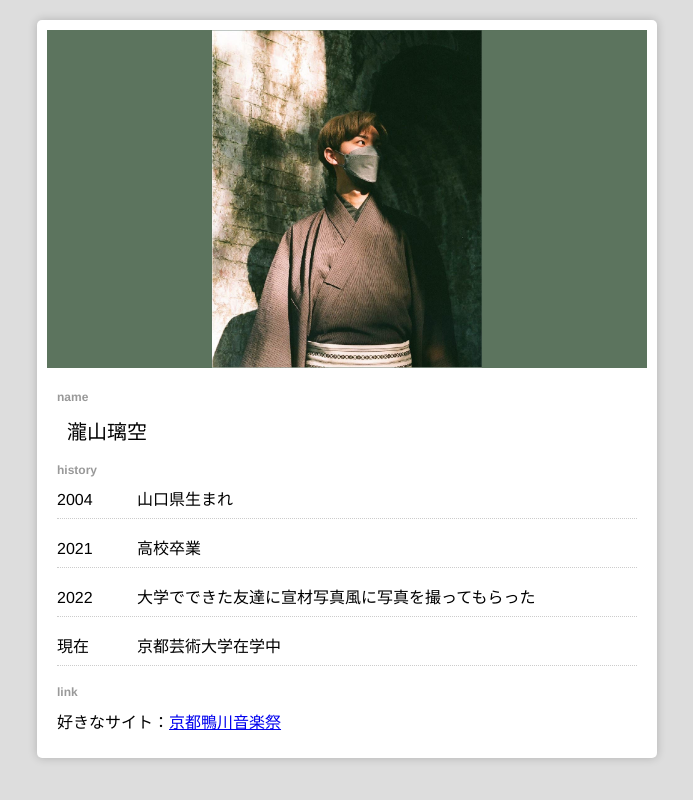
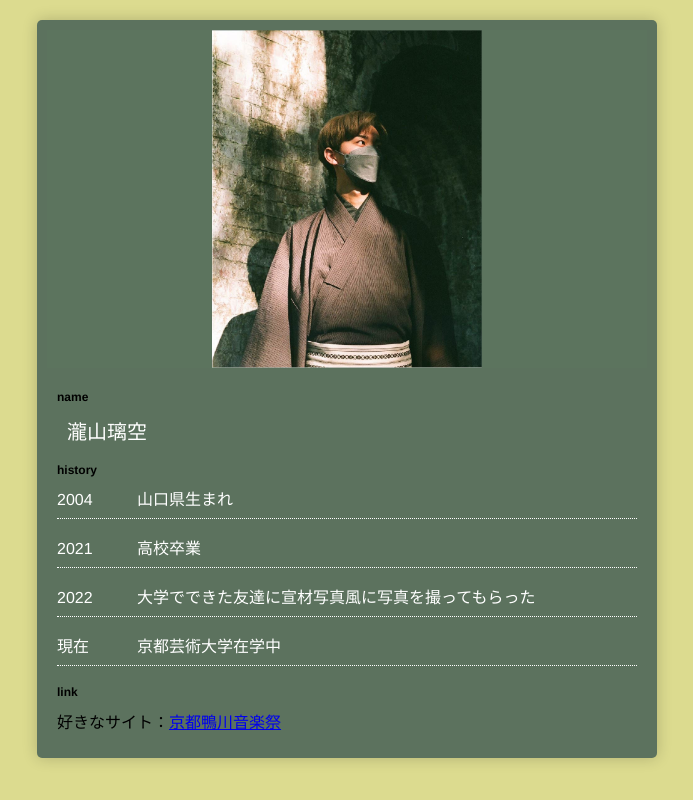
Before and after one commit to KUAD-XtechDesign/simple_page-kurimesshi, a plain HTML site: page index.html in a window 1280 px wide. Shown: the whole page, without its empty margins (293-986 px from the left). Drawn offline with Linux system fonts and the light colour scheme.

Commit message:
Update style.css

```diff
--- a/style.css
+++ b/style.css
@@ -2,7 +2,7 @@ body{
   font-family: "Helvetica Neue",Arial,"Hiragino Kaku Gothic ProN","Hiragino Sans",Meiryo,sans-serif;
   margin: 0;
   padding: 20px;
-  background-color: #ddd;
+  background-color: #dcdb8f;
   line-height: 1.8;
 }
 
@@ -21,10 +21,10 @@ img{
 .wrapper{
   max-width: 600px;
   margin: 0 auto;
-  background-color: #fff;
+  background-color: #5c725e;
   padding: 10px;
   border-radius: 5px;
-  box-shadow: 0 0 10px 0px rgba(0,0,0,0.2);
+  box-shadow: 0 0 15px 0px rgba(0,0,0,0.2);
 }
 
 #namecard{
@@ -36,6 +36,7 @@ img{
 h1.name{
   font-weight: normal;
   font-size: 20px;
+  color: #ffffff;
   padding-left: 10px;
   margin-bottom: 10px;
 }
@@ -43,7 +44,7 @@ h1.name{
 /* 経歴部分 */
 h2.title{
   font-size: 12px;
-  color: #999;
+  color: #000;
   margin-bottom: 5px;
 }
 
@@ -54,7 +55,8 @@ h2.title{
 ul.history_list li{
   list-style: none;
   display: flex;
-  border-bottom: 1px dotted #ccc;/* 下線の点線 */
+  color: #ffffff;
+  border-bottom: 1px dotted #ffffff;/* 下線の点線 */
   margin-bottom: 1em;
   padding-bottom: 0.2em;
 }
```
